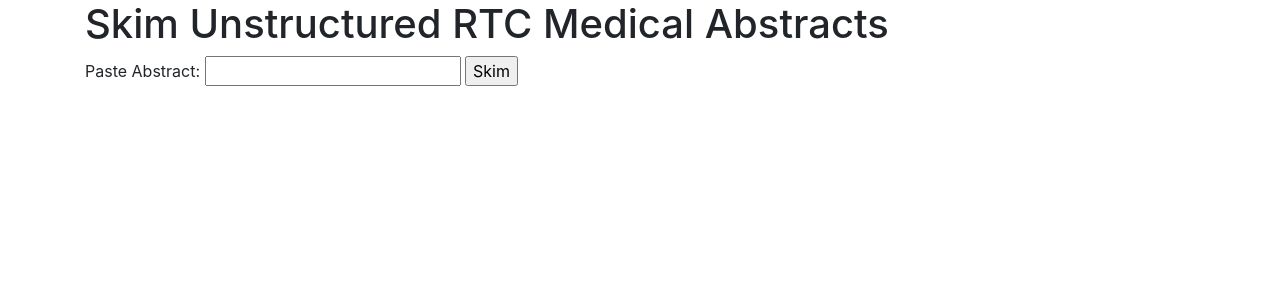
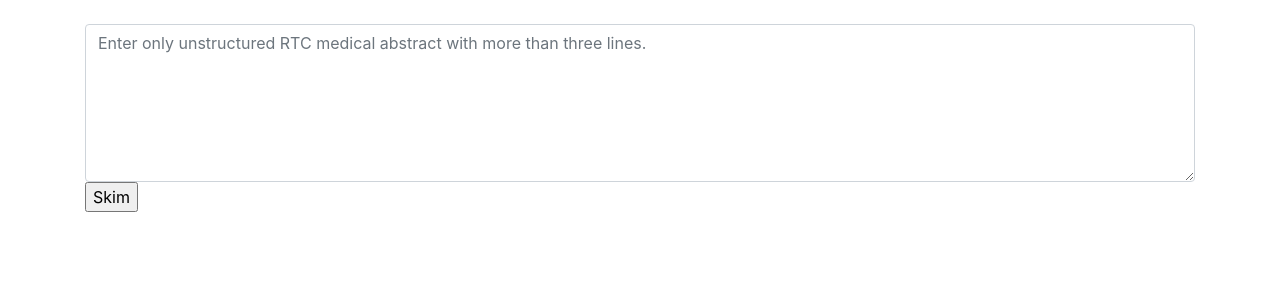
Before and after one commit to iamvigneshwars/Skim-Medical-Abstracts, a Flask app: template templates/main.html in a window 1280 px wide. Shown: the part 56-356 px from the top of the page. Run offline with Flask 2, Linux system fonts and the light colour scheme; the template is opened without the code that fills it, so the values that code supplies are empty; some libraries are stand-ins or nearby versions.

Commit message:
Created basic clean front interface with flask

```diff
--- a/templates/main.html
+++ b/templates/main.html
@@ -6,11 +6,17 @@
 
 
 {% block body %}
-<h1>Skim Unstructured RTC Medical Abstracts</h1>
+<!-- <h1>Skim Unstructured RTC Medical Abstracts</h1> -->
+<br>
 <form action ='/' method = 'POST'>
-    Paste Abstract: <input type ='text' name ='abstract' id='abstract'>
+    <!-- <label for ='text'>Enter Unstructured Abstract:</label> -->
+    <!-- <input class='form-control' type ='text' name ='text' id='text' placeholder="Enter Unstructured RTC medical abstract with more than three lines." aria-label='Enter Abstract' > -->
+    <textarea class="form-control" name = 'abstract' id="abstract" placeholder="Enter only unstructured RTC medical abstract with more than three lines." aria-label="Enter Abstract" rows="6"></textarea>
+    <!-- Paste Abstract: <input type ='text' name ='abstract' id='abstract'> -->
     <input type='submit' value='Skim'>
 </form>
+
+<br>
 
 {% for result in results %}
     <h4>{{result.label}} :</h4>
```
